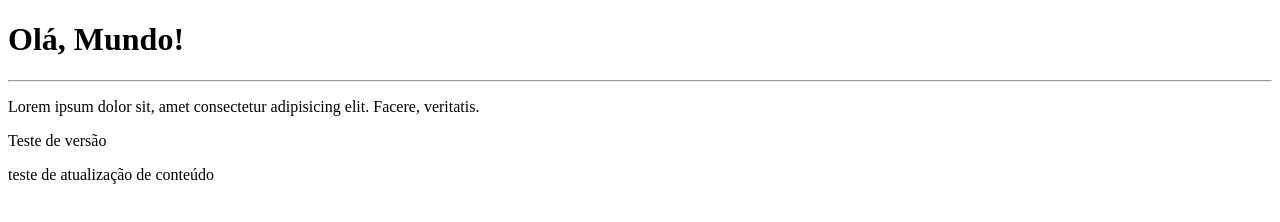
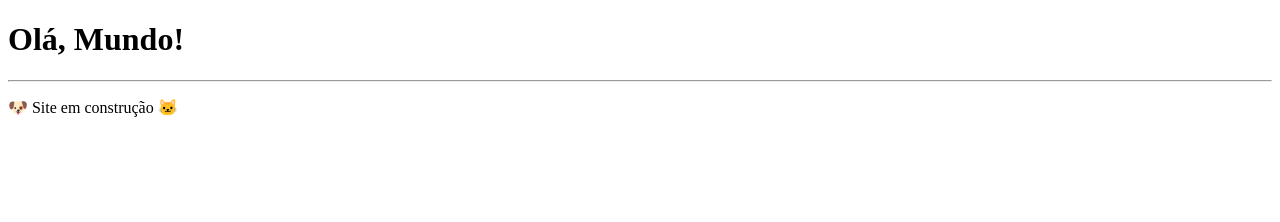
Before and after one commit to matheusgdutra/aunimal-store, a plain HTML site: page site/index.html in a window 1280 px wide. Drawn offline with Linux system fonts and the light colour scheme.

Commit message:
adição de imagens e favicon

```diff
--- a/site/index.html
+++ b/site/index.html
@@ -3,13 +3,12 @@
     <head>
         <meta charset="UTF-8">
         <meta name="viewport" content="width=device-width, initial-scale=1.0">
-        <title>Aunimal Store &#x1F436; &#x1F431;</title>
+        <link rel="shortcut icon" href="./images/favicon.ico" type="image/x-icon">
+        <title>Aunimal Store</title>
     </head>
     <body>
         <h1>Olá, Mundo!</h1>
         <hr>
-        <p>Lorem ipsum dolor sit, amet consectetur adipisicing elit. Facere, veritatis.</p>
-        <p>Teste de versão</p>
-        <p>teste de atualização de conteúdo</p>
+        <p>&#x1F436; Site em construção &#x1F431;</p>
     </body>
 </html>
```
Also changed, not shown: site/images/android-chrome-192x192.png (added), site/images/android-chrome-512x512.png (added), site/images/apple-touch-icon.png (added), site/images/favicon-16x16.png (added), site/images/favicon-32x32.png (added), site/images/favicon.ico (added), site/images/logo.png (added).
